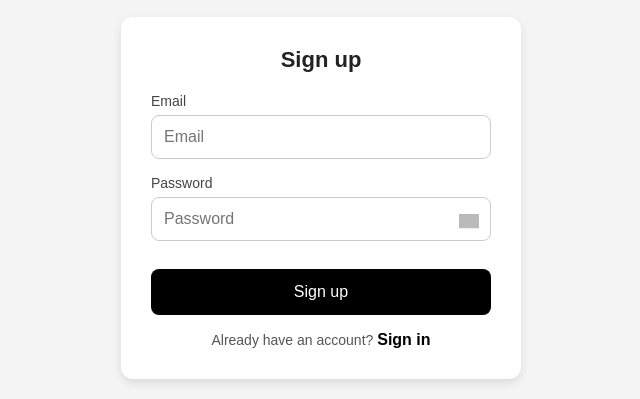
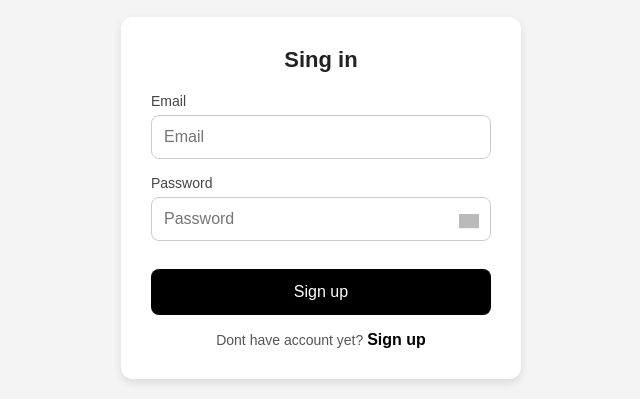
Before and after one commit to Kisketka/Lesson, a plain HTML site: page singin (2)/singin.html in a window 1280 px wide. Shown: the part 283-682 px from the top of the page, 319-959 px from the left. Drawn offline with Linux system fonts and the light colour scheme; grey boxes are pictures that could not be loaded.

Commit message:
Update singin.html

```diff
--- a/singin (2)/singin.html
+++ b/singin (2)/singin.html
@@ -12,7 +12,7 @@
 
     <main>
         <form>
-            <h3>Sign up</h3>
+            <h3>Sing in</h3>
 
             <label for="email">Email</label>
             <input type="email" id="email" placeholder="Email">
@@ -25,7 +25,7 @@
 
             <button type="button" id="submit-btn">Sign up</button>
 
-            <p class="account">Already have an account? <a href="#">Sign in</a></p>
+            <p class="account">Dont have account yet? <a href="singup.html">Sign up</a></p>
         </form>
     </main>
     <script src="style.js"></script>
```
